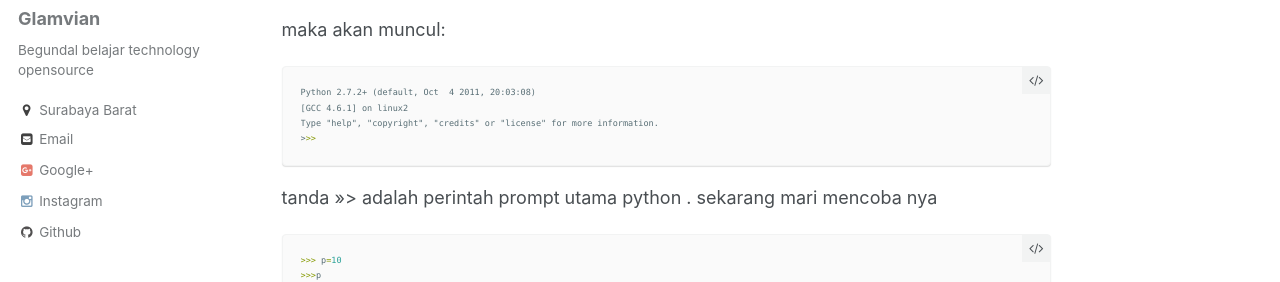
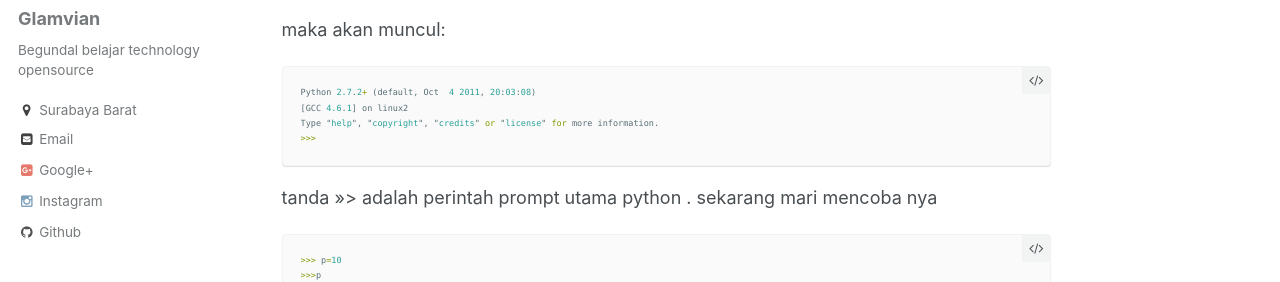
Before and after one commit to piyan13/glamvian12, a Jekyll site: the page built from _posts/2012-07-24-interpreter-python.md, in a window 1280 px wide and 900 px high, scrolled down 899 px. Shown: the part 173-455 px from the top of the window. Built offline with Jekyll 4.4.1, drawn with Linux system fonts in a browser that asks for light colours; comment, search, counter and statistics services are not loaded.

Commit message:
postingan 2012

````diff
--- a/_posts/2012-07-24-interpreter-python.md
+++ b/_posts/2012-07-24-interpreter-python.md
@@ -29,7 +29,7 @@ yang paling meneyenangkan bagi pengguna operating system Linux seperti saya adal
 
 maka akan muncul:
 
-```console
+```python
 Python 2.7.2+ (default, Oct  4 2011, 20:03:08)
 [GCC 4.6.1] on linux2
 Type "help", "copyright", "credits" or "license" for more information.
````
